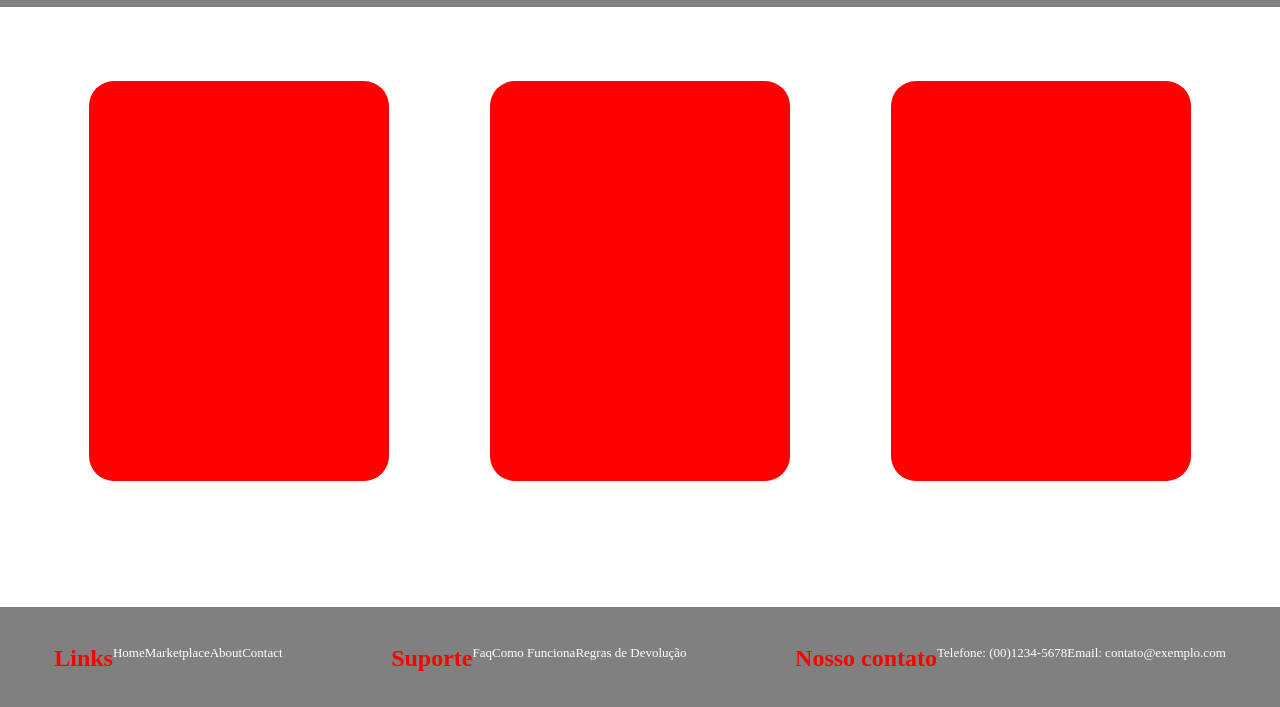
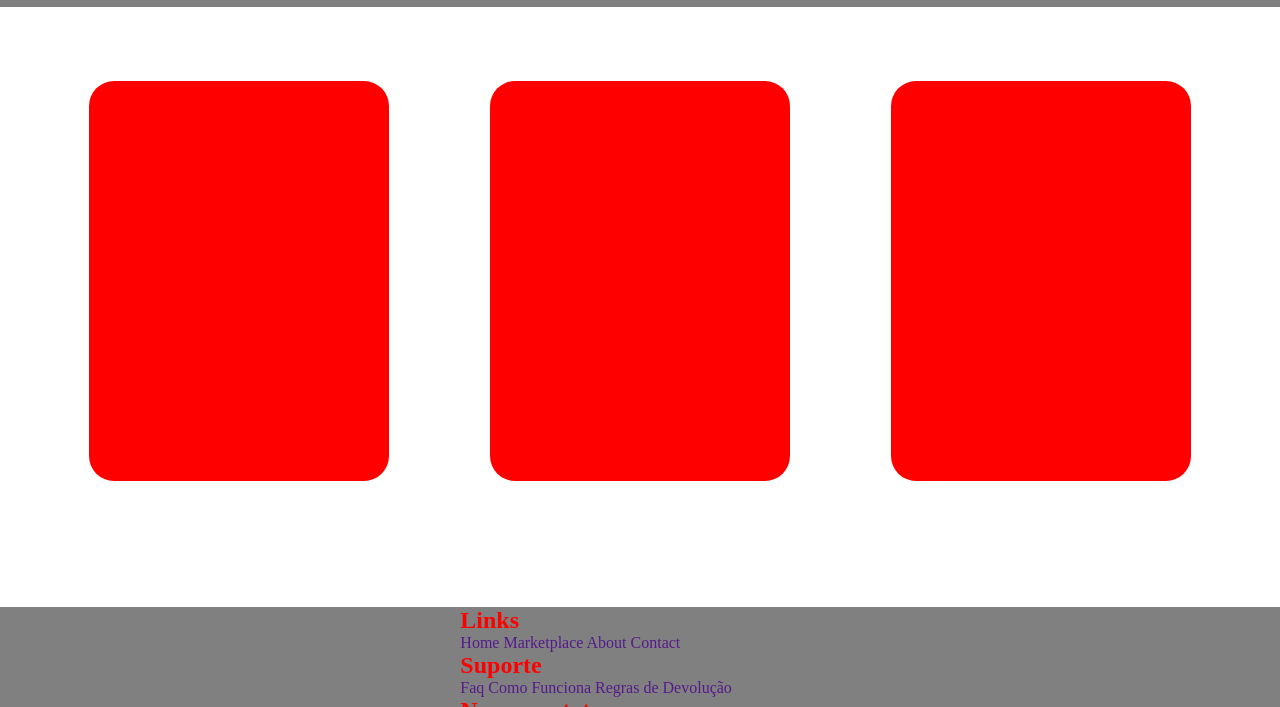
Before and after one commit to JoaoVitorErmacora/AtividadeLima, a plain HTML site: page marketplace.html in a window 1280 px wide. Shown: the part 93-800 px from the top of the page. Drawn offline with Linux system fonts and the light colour scheme.

Commit message:
Atualização do Footer

```diff
--- a/marketplace.html
+++ b/marketplace.html
@@ -32,26 +32,26 @@
     </section>
 
     <footer>
-      <section>
+      <d>
         <h2>Links</h2>
         <a href="">Home</a>
         <a href="">Marketplace</a>
         <a href="">About</a>
         <a href="">Contact</a>
-      </section>
+      </div>
 
-      <section>
+      <div>
         <h2>Suporte</h2>
         <a href="">Faq</a>
         <a href="">Como Funciona</a>
         <a href="">Regras de Devolução</a>
-      </section>
+      </div>
 
-      <section>
+      <div>
         <h2>Nosso contato</h2>
         <a href="">Telefone: (00)1234-5678</a>
         <a href="">Email: contato@exemplo.com</a>
-      </section>
+      </div>
     </footer>
   </body>
 </html>
--- a/styles/thayna.css
+++ b/styles/thayna.css
@@ -44,11 +44,6 @@ footer {
   justify-content: space-around;
 }
 
-footer section a {
-  color: white;
-  font-size: small;
-}
-
 section {
   display: flex;
   justify-content: space-around;
```
